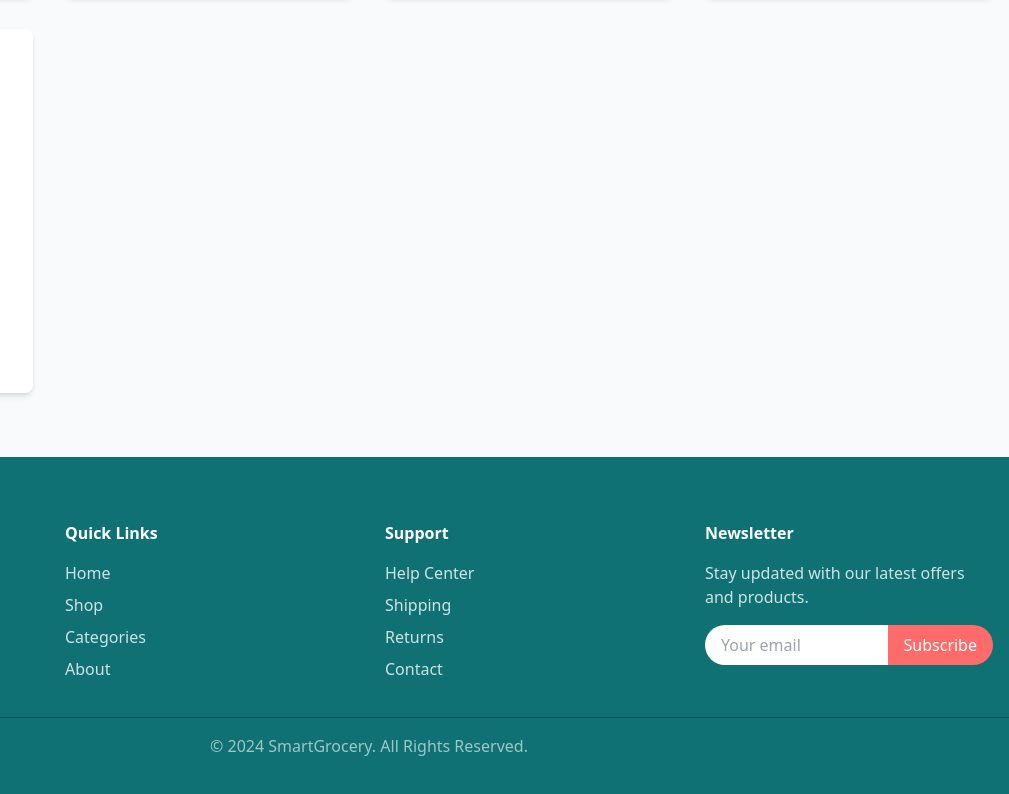
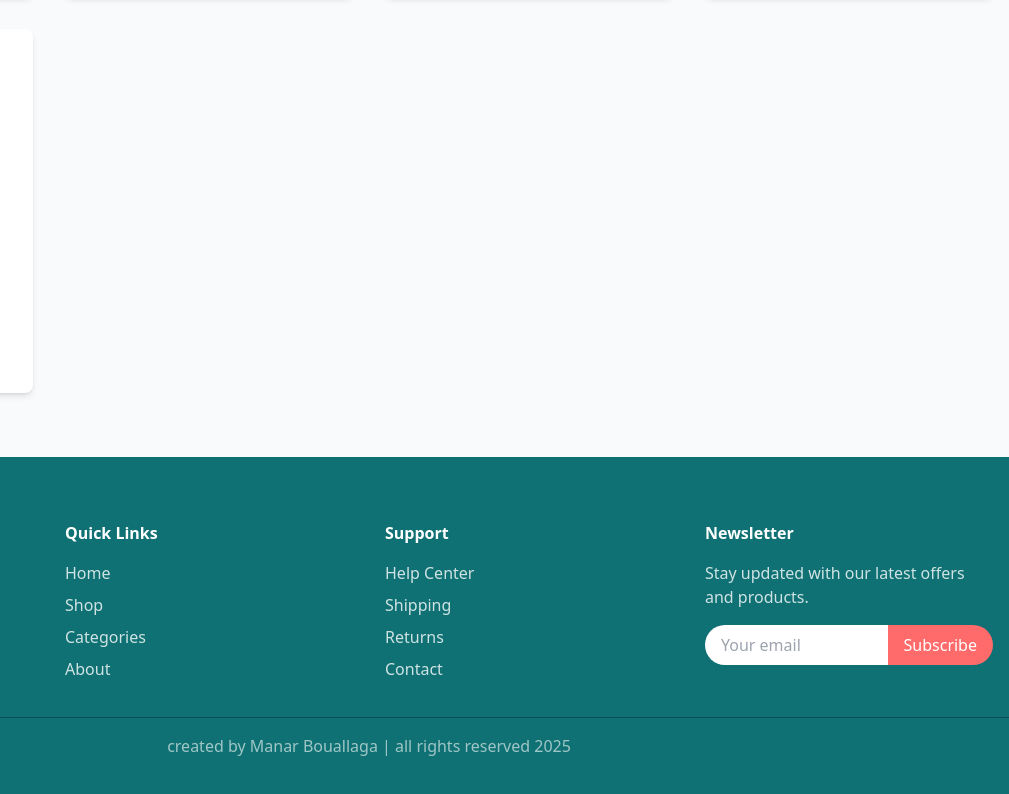
Before and after one commit to Manar-Bouallaga/E-Commerce-Grocery-Platform_HTML5-TailwindCSS-JavaScript, a plain HTML site: page index.html in a window 1280 px wide. Shown: the part 2191-2985 px from the top of the page, 271-1280 px from the left. Drawn offline with nearby package versions, Linux system fonts and the light colour scheme.

Commit message:
Update index.html

```diff
--- a/index.html
+++ b/index.html
@@ -186,7 +186,7 @@
             </div>
         </div>
         <div class="container mx-auto px-4 mt-8 text-center border-t border-[#0A4F51] pt-4">
-            <p class="text-white opacity-60">&copy; 2024 SmartGrocery. All Rights Reserved.</p>
+            <p class="text-white opacity-60">created by Manar Bouallaga | all rights reserved 2025</p>
         </div>
     </footer>
 
```
